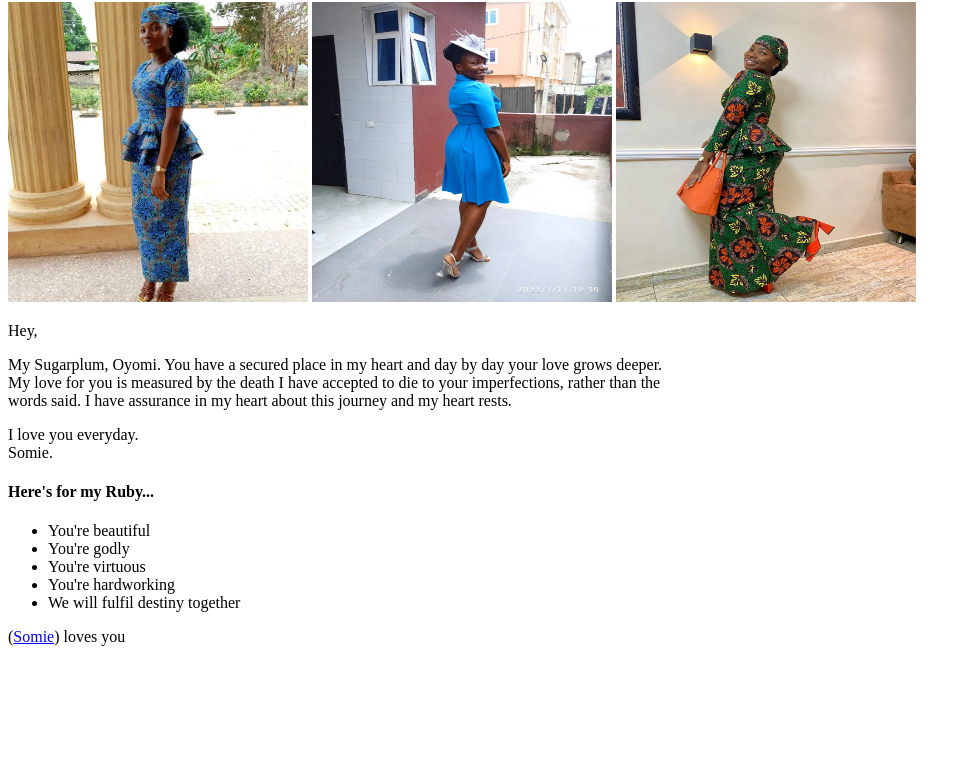
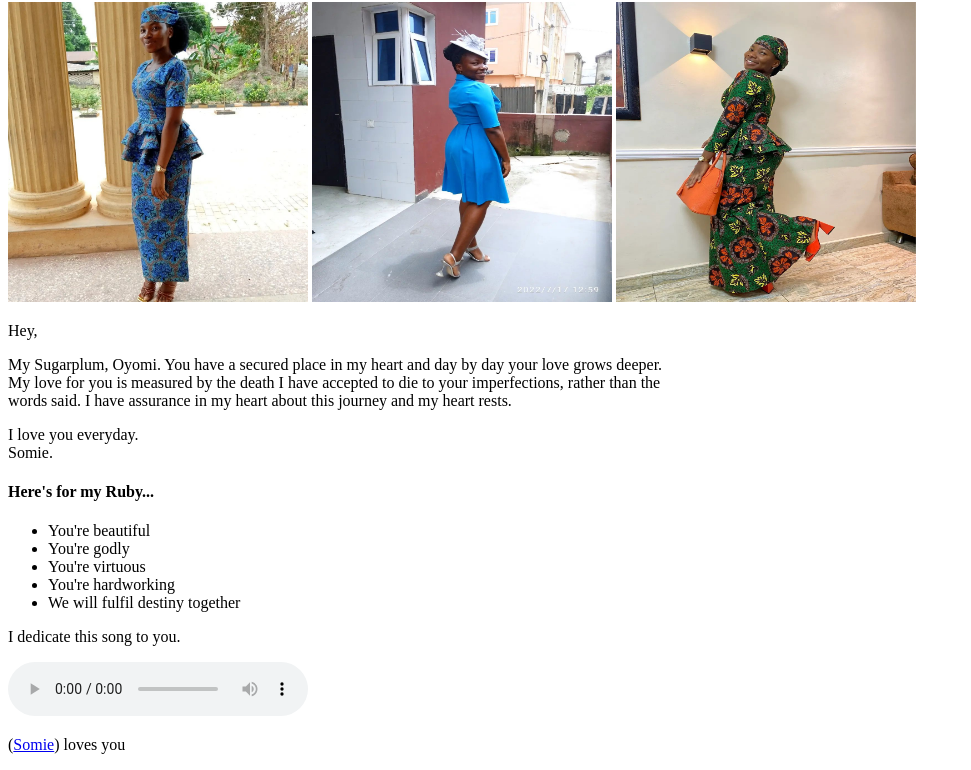
Before and after one commit to Elsomie/MyCodeSpace, a website: page index.html in a window 1280 px wide. Shown: the part 78-848 px from the top of the page, without its empty margins (0-971 px from the left). Before the commit the page ends 800 px from the top, so only its background shows below. Drawn offline with Linux system fonts and the light colour scheme.

Commit message:
commit again

```diff
--- a/index.html
+++ b/index.html
@@ -24,6 +24,11 @@
     <li>You're hardworking</li>
     <li>We will fulfil destiny together</li>
 </ul>
+<p> I dedicate this song to you.</p>
+<audio controls>
+<source src="songs/Anendlessocean_-_Alone_CeeNaija.com_.mp3">
+</audio>
+
 <p>(<a href="https://www.instagram.com/mysomie?igsh=aDIOZWdleDlrZm93">Somie</a>) loves you
 </p>
 </body>
```
Also changed, not shown: 2 other files.
